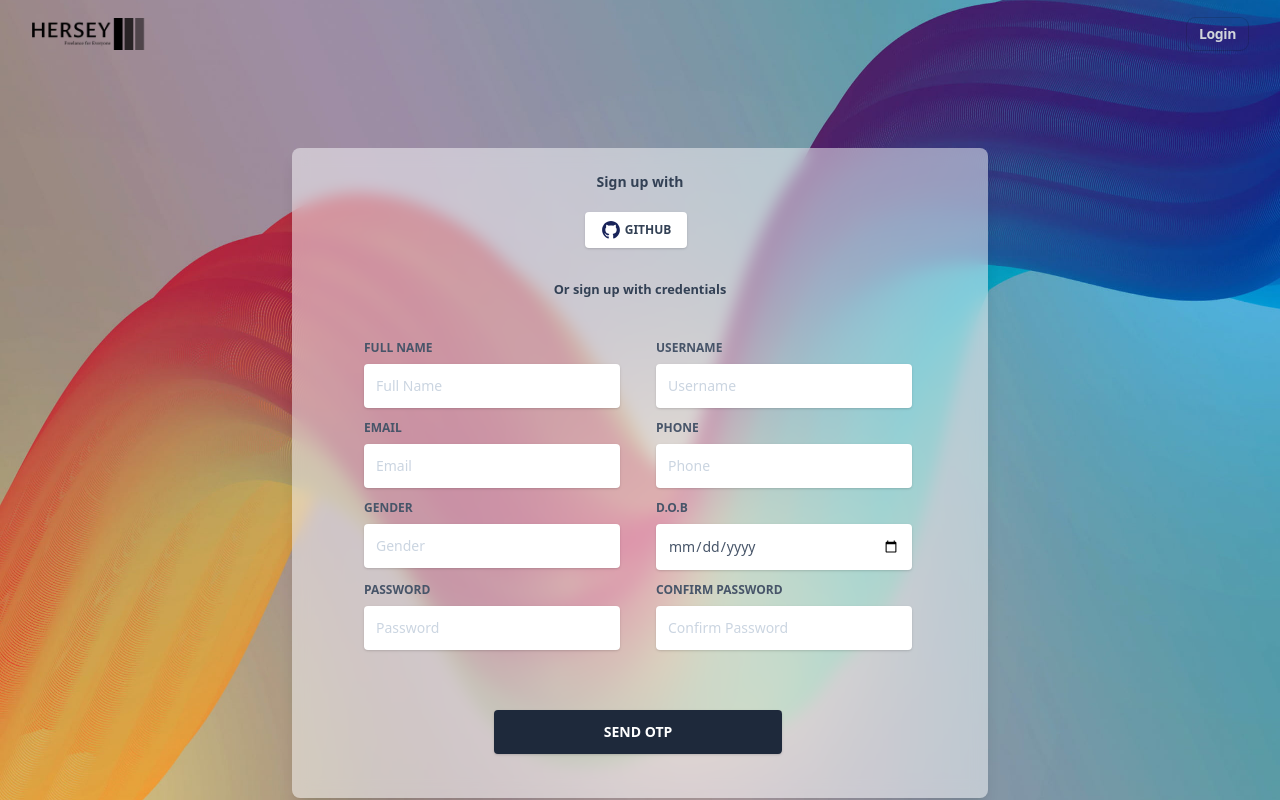
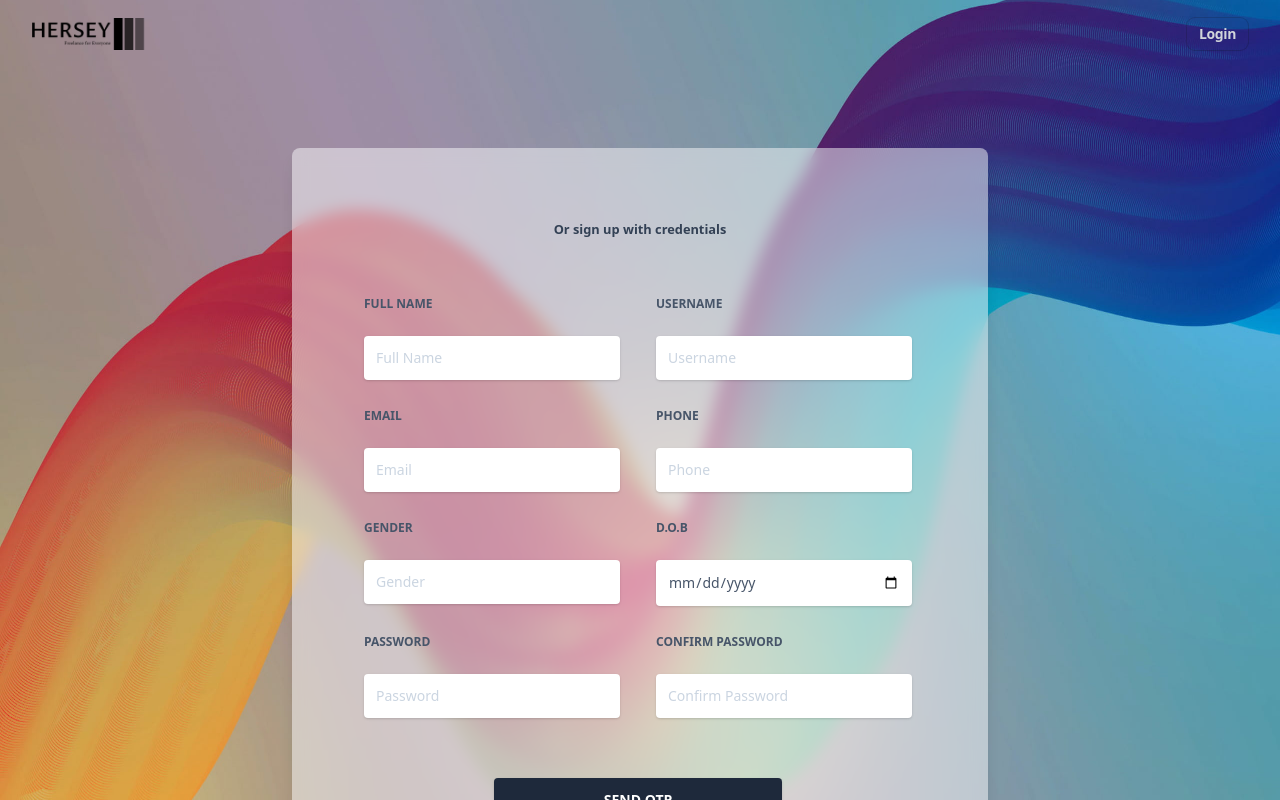
Before and after one commit to Muhammed-Arfaq/Hersey_Freelance_Vendor, a React (Vite) app: page /vendor/signup in a window 1280 px wide. Shown: the top 800 px of the page. Built offline with nearby package versions, Linux system fonts and the light colour scheme.

Commit message:
login and signup design updated

```diff
--- a/src/Vendor/Login/Login.jsx
+++ b/src/Vendor/Login/Login.jsx
@@ -143,7 +143,7 @@ export default function VendorLogin() {
         <div className="absolute -top-20 w-full h-full bg-no-repeat ">
           <img
             className="w-full"
-            style={{ height: "116.4%" }}
+            style={{ height: "123%" }}
             src={bg2}
             alt=""
           />
@@ -153,7 +153,7 @@ export default function VendorLogin() {
             <div className="w-full lg:w-4/12 px-4">
               <div className="relative flex flex-col min-w-0 break-words w-full mb-6 shadow-lg rounded-lg border-0 bg-gray-50 bg-opacity-50 backdrop-blur">
                 <div className="rounded-t mb-0 px-6 py-6">
-                  <div className="text-center mb-3">
+                  {/* <div className="text-center mb-3">
                     <h6 className="text-blueGray-700 text-sm font-bold">
                       Sign in with
                     </h6>
@@ -174,14 +174,14 @@ export default function VendorLogin() {
                       Google
                     </button>
                   </div>
-                  <hr className="mt-6 border-b-1 border-blueGray-300" />
+                  <hr className="mt-6 border-b-1 border-blueGray-300" /> */}
                 </div>
                 <div className="flex-auto px-4 lg:px-10 py-10 pt-0">
                   <div className="text-blueGray-600 text-center mb-3 font-bold">
-                    <small>Or sign in with credentials</small>
+                    <small>Sign in with credentials</small>
                   </div>
                   <form onSubmit={eventHandler}>
-                    <div className="relative w-full mb-3">
+                    <div className="relative w-full mb-3 mt-10">
                       <label
                         className="block uppercase text-blueGray-600 text-xs font-bold mb-2"
                         htmlFor="grid-password"
@@ -190,7 +190,7 @@ export default function VendorLogin() {
                       </label>
                       <input
                         type="email"
-                        className="border-0 px-3 py-3 placeholder-blueGray-300 text-blueGray-600 bg-white rounded text-sm shadow focus:outline-none focus:ring w-full ease-linear transition-all duration-150"
+                        className="border-0 px-3 mt-4 py-3 placeholder-blueGray-300 text-blueGray-600 bg-white rounded text-sm shadow focus:outline-none focus:ring w-full ease-linear transition-all duration-150"
                         placeholder="Email"
                         value={email}
                         onChange={(e)=>{
@@ -201,14 +201,14 @@ export default function VendorLogin() {
 
                     <div className="relative w-full mb-3">
                       <label
-                        className="block uppercase text-blueGray-600 text-xs font-bold mb-2"
+                        className="block mt-4 uppercase text-blueGray-600 text-xs font-bold mb-2"
                         htmlFor="grid-password"
                       >
                         Password
                       </label>
                       <input
                         type="password"
-                        className="border-0 px-3 py-3 placeholder-blueGray-300 text-blueGray-600 bg-white rounded text-sm shadow focus:outline-none focus:ring w-full ease-linear transition-all duration-150"
+                        className="border-0 mt-4 px-3 py-3 placeholder-blueGray-300 text-blueGray-600 bg-white rounded text-sm shadow focus:outline-none focus:ring w-full ease-linear transition-all duration-150"
                         placeholder="Password"
                         value={password}
                         onChange={(e)=>{
@@ -218,14 +218,14 @@ export default function VendorLogin() {
                     </div>
                     <div>
                       <label className="inline-flex items-center cursor-pointer">
-                        <input
+                        {/* <input
                           id="customCheckLogin"
                           type="checkbox"
                           className="form-checkbox border-0 rounded text-blueGray-700 ml-1 w-5 h-5 ease-linear transition-all duration-150"
                         />
                         <span className="ml-2 text-sm font-semibold text-blueGray-600">
                           Remember me
-                        </span>
+                        </span> */}
                       </label>
                     </div>
 
--- a/src/Vendor/Signup/Signup.jsx
+++ b/src/Vendor/Signup/Signup.jsx
@@ -166,7 +166,7 @@ export default function VendorSignup() {
             <div className="w-full lg:w-7/12 px-4 ">
               <div className="relative flex flex-col min-w-0 break-words w-full mb-6 shadow-lg rounded-lg border-0 bg-gray-50 bg-opacity-50 backdrop-blur">
                 <div className="rounded-t mb-0 px-6 py-6">
-                  <div className="text-center mb-3">
+                  {/* <div className="text-center mb-3">
                     <h6 className="text-blueGray-700 text-sm font-bold">
                       Sign up with
                     </h6>
@@ -182,7 +182,7 @@ export default function VendorSignup() {
                         src={github}
                       />
                       Github
-                    </button>
+                    </button> */}
                     {/* <button
                       className="bg-white active:bg-blueGray-50 text-blueGray-700 px-4 py-2 rounded outline-none focus:outline-none mr-1 mb-1 uppercase shadow hover:shadow-md inline-flex items-center font-bold text-xs ease-linear transition-all duration-150"
                       type="button"
@@ -194,10 +194,10 @@ export default function VendorSignup() {
                       />
                       Google
                     </button> */}
-                  </div>
+                  {/* </div> */}
                   <hr className="border-b-1 border-blueGray-300" />
                 </div>
-                <div className="flex-auto px-4 lg:px-10 py-10 pt-0">
+                <div className="flex-auto mt-5 px-4 lg:px-10 py-10 pt-0">
                   <div className="text-blueGray-700 text-center mb-3 font-bold">
                     <small>Or sign up with credentials</small>
                   </div>
@@ -206,14 +206,14 @@ export default function VendorSignup() {
                     <div className="grid md:grid-cols-2 mt-10 pl-8">
                       <div className="relative w-64 mb-3">
                         <label
-                          className="block uppercase  text-blueGray-600 text-xs font-bold mb-2"
+                          className="block uppercase mt-4  text-blueGray-600 text-xs font-bold mb-2"
                           htmlFor="grid-password"
                         >
                           Full Name
                         </label>
                         <input
                           type="text"
-                          className="border-0 px-3 py-3 placeholder-blueGray-300 text-blueGray-600 bg-white rounded text-sm shadow focus:outline-none focus:ring w-full ease-linear transition-all duration-150"
+                          className="border-0 px-3 py-3 mt-4 placeholder-blueGray-300 text-blueGray-600 bg-white rounded text-sm shadow focus:outline-none focus:ring w-full ease-linear transition-all duration-150"
                           placeholder="Full Name"
                           value={fullName}
                           onChange={(e) => {
@@ -223,14 +223,14 @@ export default function VendorSignup() {
                       </div>
                       <div className="relative w-64 mb-3">
                         <label
-                          className="block uppercase text-blueGray-600 text-xs font-bold mb-2"
+                          className="block uppercase mt-4 text-blueGray-600 text-xs font-bold mb-2"
                           htmlFor="grid-password"
                         >
                           Username
                         </label>
                         <input
                           type="text"
-                          className="border-0 px-3 py-3 placeholder-blueGray-300 text-blueGray-600 bg-white rounded text-sm shadow focus:outline-none focus:ring w-full ease-linear transition-all duration-150"
+                          className="border-0 px-3 py-3 mt-4 placeholder-blueGray-300 text-blueGray-600 bg-white rounded text-sm shadow focus:outline-none focus:ring w-full ease-linear transition-all duration-150"
                           placeholder="Username"
                           value={userName}
                           onChange={(e) => {
@@ -243,14 +243,14 @@ export default function VendorSignup() {
                     <div className="grid md:grid-cols-2 pl-8">
                       <div className="relative w-64 mb-3">
                         <label
-                          className="block uppercase text-blueGray-600 text-xs font-bold mb-2"
+                          className="block uppercase mt-4 text-blueGray-600 text-xs font-bold mb-2"
                           htmlFor="grid-password"
                         >
                           Email
                         </label>
                         <input
                           type="email"
-                          className="border-0 px-3 py-3 placeholder-blueGray-300 text-blueGray-600 bg-white rounded text-sm shadow focus:outline-none focus:ring w-full ease-linear transition-all duration-150"
+                          className="border-0 px-3 py-3 mt-4 placeholder-blueGray-300 text-blueGray-600 bg-white rounded text-sm shadow focus:outline-none focus:ring w-full ease-linear transition-all duration-150"
                           placeholder="Email"
                           value={email}
                           onChange={(e) => {
@@ -261,14 +261,14 @@ export default function VendorSignup() {
 
                       <div className="relative w-64 mb-3">
                         <label
-                          className="block uppercase text-blueGray-600 text-xs font-bold mb-2"
+                          className="block uppercase mt-4 text-blueGray-600 text-xs font-bold mb-2"
                           htmlFor="grid-password"
                         >
                           Phone
                         </label>
                         <input
                           type="number"
-                          className="border-0 px-3 py-3 placeholder-blueGray-300 text-blueGray-600 bg-white rounded text-sm shadow focus:outline-none focus:ring w-full ease-linear transition-all duration-150"
+                          className="border-0 px-3 py-3 mt-4 placeholder-blueGray-300 text-blueGray-600 bg-white rounded text-sm shadow focus:outline-none focus:ring w-full ease-linear transition-all duration-150"
                           placeholder="Phone"
                           value={phone}
                           onChange={(e) => {
@@ -281,14 +281,14 @@ export default function VendorSignup() {
                     <div className="grid md:grid-cols-2 pl-8">
                       <div className="relative w-64 mb-3">
                         <label
-                          className="block uppercase text-blueGray-600 text-xs font-bold mb-2"
+                          className="block uppercase mt-4 text-blueGray-600 text-xs font-bold mb-2"
                           htmlFor="grid-password"
                         >
                           Gender
                         </label>
                         <input
                           type="text"
-                          className="border-0 px-3 py-3 placeholder-blueGray-300 text-blueGray-600 bg-white rounded text-sm shadow focus:outline-none focus:ring w-full ease-linear transition-all duration-150"
+                          className="border-0 px-3 py-3 mt-4 placeholder-blueGray-300 text-blueGray-600 bg-white rounded text-sm shadow focus:outline-none focus:ring w-full ease-linear transition-all duration-150"
                           placeholder="Gender"
                           value={gender}
                           onChange={(e) => {
@@ -299,14 +299,14 @@ export default function VendorSignup() {
 
                       <div className="relative w-64 mb-3">
                         <label
-                          className="block uppercase text-blueGray-600 text-xs font-bold mb-2"
+                          className="block uppercase mt-4 text-blueGray-600 text-xs font-bold mb-2"
                           htmlFor="grid-password"
                         >
                           D.O.B
                         </label>
                         <input
                           type="date"
-                          className="border-0 px-3 py-3 placeholder-blueGray-300 text-blueGray-600 bg-white rounded text-sm shadow focus:outline-none focus:ring w-full ease-linear transition-all duration-150"
+                          className="border-0 px-3 mt-4 py-3 placeholder-blueGray-300 text-blueGray-600 bg-white rounded text-sm shadow focus:outline-none focus:ring w-full ease-linear transition-all duration-150"
                           placeholder="D.O.B"
                           value={dob}
                           onChange={(e) => {
@@ -319,14 +319,14 @@ export default function VendorSignup() {
                     <div className="grid md:grid-cols-2 pl-8">
                       <div className="relative w-64 mb-3">
                         <label
-                          className="block uppercase text-blueGray-600 text-xs font-bold mb-2"
+                          className="block uppercase mt-4 text-blueGray-600 text-xs font-bold mb-2"
                           htmlFor="grid-password"
                         >
                           Password
                         </label>
                         <input
                           type="password"
-                          className="border-0 px-3 py-3 placeholder-blueGray-300 text-blueGray-600 bg-white rounded text-sm shadow focus:outline-none focus:ring w-full ease-linear transition-all duration-150"
+                          className="border-0 px-3 mt-4 py-3 placeholder-blueGray-300 text-blueGray-600 bg-white rounded text-sm shadow focus:outline-none focus:ring w-full ease-linear transition-all duration-150"
                           placeholder="Password"
                           value={password}
                           onChange={(e) => {
@@ -337,14 +337,14 @@ export default function VendorSignup() {
 
                       <div className="relative w-64 mb-3">
                         <label
-                          className="block uppercase text-blueGray-600 text-xs font-bold mb-2"
+                          className="block uppercase mt-4 text-blueGray-600 text-xs font-bold mb-2"
                           htmlFor="grid-password"
                         >
                           Confirm Password
                         </label>
                         <input
                           type="password"
-                          className="border-0 px-3 py-3 placeholder-blueGray-300 text-blueGray-600 bg-white rounded text-sm shadow focus:outline-none focus:ring w-full ease-linear transition-all duration-150"
+                          className="border-0 px-3 py-3 mt-4 placeholder-blueGray-300 text-blueGray-600 bg-white rounded text-sm shadow focus:outline-none focus:ring w-full ease-linear transition-all duration-150"
                           placeholder="Confirm Password"
                           value={passwordConfirm}
                           onChange={(e) => {
--- a/src/Vendor/Signup/VendorOtp.jsx
+++ b/src/Vendor/Signup/VendorOtp.jsx
@@ -125,7 +125,7 @@ export default function VendorOtp() {
             <div className="w-full lg:w-4/12 px-4">
               <div className="relative flex flex-col min-w-0 break-words w-full mb-6 shadow-lg rounded-lg border-0 bg-gray-50 bg-opacity-50 backdrop-blur">
                 <div className="rounded-t mb-0 px-6 py-6">
-                  <div className="text-center mb-3">
+                  {/* <div className="text-center mb-3">
                     <h6 className="text-blueGray-700 text-sm font-bold">
                       Sign in with
                     </h6>
@@ -153,7 +153,7 @@ export default function VendorOtp() {
                       />
                       Google
                     </button>
-                  </div>
+                  </div> */}
                   <hr className="mt-6 border-b-1 border-blueGray-300" />
                 </div>
                 <div className="flex-auto px-4 lg:px-10 py-10 pt-0">
@@ -178,14 +178,14 @@ export default function VendorOtp() {
                     </div>
                     <div>
                       <label className="inline-flex items-center cursor-pointer">
-                        <input
+                        {/* <input
                           id="customCheckLogin"
                           type="checkbox"
                           className="form-checkbox border-0 rounded text-blueGray-700 ml-1 w-5 h-5 ease-linear transition-all duration-150"
                         />
                         <span className="ml-2 text-sm font-semibold text-blueGray-600">
                           Remember me
-                        </span>
+                        </span> */}
                       </label>
                     </div>
 
```
